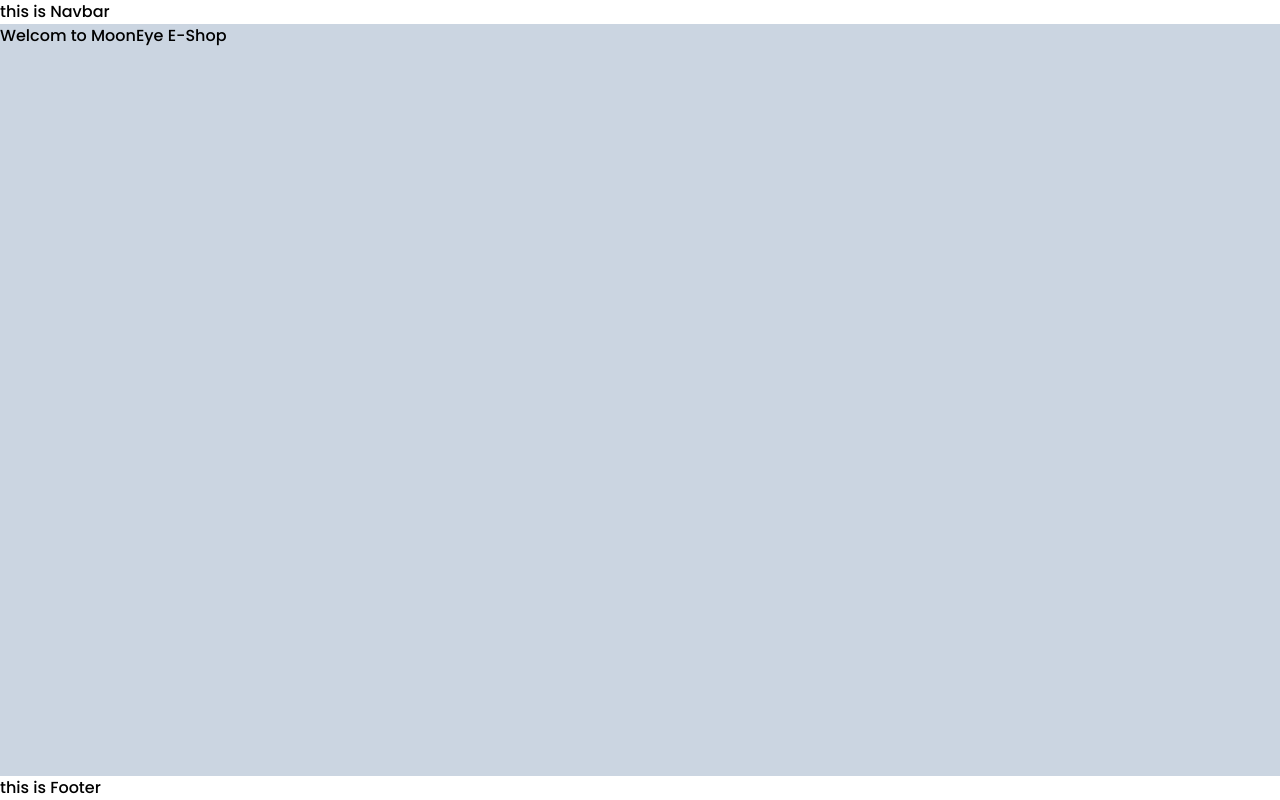
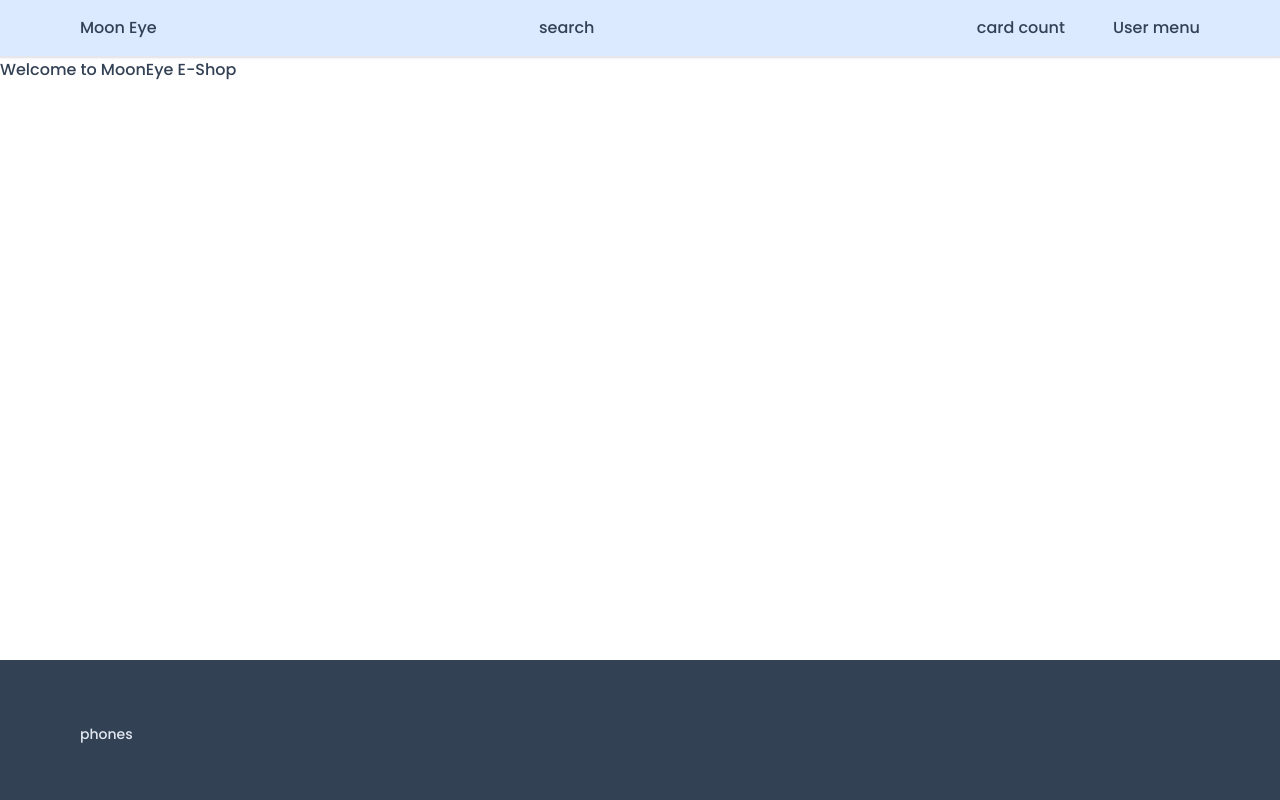
Before and after one commit to Mohammad-Mansoor/Mooneye-E-Shop, a Next.js app: page / in a window 1280 px wide. Built offline with nearby package versions, Linux system fonts and the light colour scheme.

Commit message:
footer and navabar design

```diff
--- a/app/Footer/Footer.tsx
+++ /dev/null
@@ -1,9 +0,0 @@
-const Footer = () => {
-  return (
-    <div>
-      <h1>this is Footer</h1>
-    </div>
-  );
-};
-
-export default Footer;
--- /dev/null
+++ b/app/components/Container.tsx
@@ -0,0 +1,20 @@
+interface ContainerProps {
+  children: React.ReactNode;
+}
+
+const Container: React.FC<ContainerProps> = ({ children }) => {
+  return (
+    <div
+      className="
+    max-w-[1920px]
+    mx-auto
+    xl:px-20
+    md:px-2
+    px-4 "
+    >
+      {children}
+    </div>
+  );
+};
+
+export default Container;
--- /dev/null
+++ b/app/components/Footer/Footer.tsx
@@ -0,0 +1,20 @@
+import Container from "../Container";
+import FooterList from "./FooterList";
+
+const Footer = () => {
+  return (
+    <footer className="bg-slate-700 text-slate-200 mt-16 text-sm">
+      <Container>
+        <div className="flex justify-between flex-col md:flex-row pt-16 pb-8">
+          <FooterList>
+            <div>
+              <h3>phones</h3>
+            </div>
+          </FooterList>
+        </div>
+      </Container>
+    </footer>
+  );
+};
+
+export default Footer;
--- /dev/null
+++ b/app/components/Footer/FooterList.tsx
@@ -0,0 +1,13 @@
+interface FooterListProps {
+  children: React.ReactNode;
+}
+
+const FooterList: React.FC<FooterListProps> = ({ children }) => {
+  return (
+    <div className="flex flex-col w-full sm:w-1/2 md:w-1/4 lg:w-1/6 mb-6 gap-2">
+      {children}
+    </div>
+  );
+};
+
+export default FooterList;
--- /dev/null
+++ b/app/components/navbar/Navbar.tsx
@@ -0,0 +1,23 @@
+import Link from "next/link";
+import Container from "../Container";
+
+const Navbar = () => {
+  return (
+    <div className="sticky top-0 w-full shadow-sm bg-blue-100 z-30">
+      <div className="border-b-2 py-4">
+        <Container>
+          <div className="flex justify-between items-center gap-3 md:gap-0">
+            <Link href="/">Moon Eye</Link>
+            <div className="hidden md:block">search</div>
+            <div className="flex justify-between items-center gap-8 md:gap-12">
+              <div>card count</div>
+              <div>User menu</div>
+            </div>
+          </div>
+        </Container>
+      </div>
+    </div>
+  );
+};
+
+export default Navbar;
--- a/app/layout.tsx
+++ b/app/layout.tsx
@@ -1,8 +1,8 @@
 import "./globals.css";
 import type { Metadata } from "next";
 import { Poppins } from "next/font/google";
-import Navbar from "./navbar/Navbar";
-import Footer from "./Footer/Footer";
+import Navbar from "./components/navbar/Navbar";
+import Footer from "./components/Footer/Footer";
 
 const poppins = Poppins({ subsets: ["latin"], weight: ["500", "700"] });
 
@@ -19,10 +19,10 @@ export default function RootLayout({
 }) {
   return (
     <html lang="en">
-      <body className={poppins.className}>
+      <body className={`${poppins.className} text-slate-700`}>
         <div className="flex flex-col min-h-screen">
           <Navbar />
-          <main className="flex-grow bg-slate-300">{children}</main>
+          <main className="flex-grow">{children}</main>
           <Footer />
         </div>
       </body>
--- a/app/navbar/Navbar.tsx
+++ /dev/null
@@ -1,9 +0,0 @@
-const Navbar = () => {
-  return (
-    <div>
-      <h1>this is Navbar</h1>
-    </div>
-  );
-};
-
-export default Navbar;
--- a/app/page.tsx
+++ b/app/page.tsx
@@ -3,7 +3,7 @@ import Image from "next/image";
 export default function Home() {
   return (
     <div>
-      <h1>Welcom to MoonEye E-Shop</h1>
+      <h1>Welcome to MoonEye E-Shop</h1>
     </div>
   );
 }
--- a/package.json
+++ b/package.json
@@ -19,6 +19,7 @@
     "postcss": "8.4.32",
     "react": "18.2.0",
     "react-dom": "18.2.0",
+    "react-icons": "^4.12.0",
     "tailwindcss": "3.4.0",
     "typescript": "5.3.3"
   }
```
Also changed, not shown: 1 other file (tests, documents, lock files or other folders).
